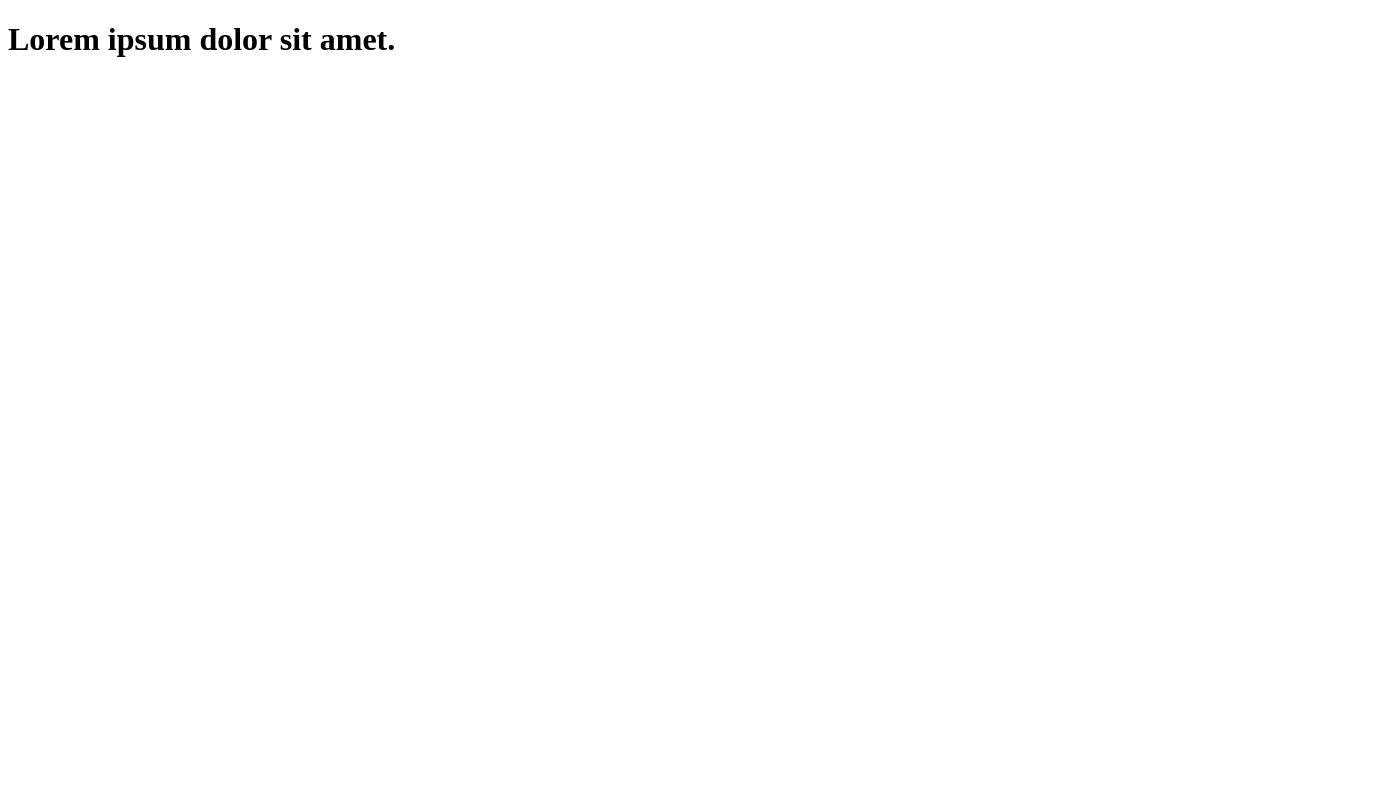
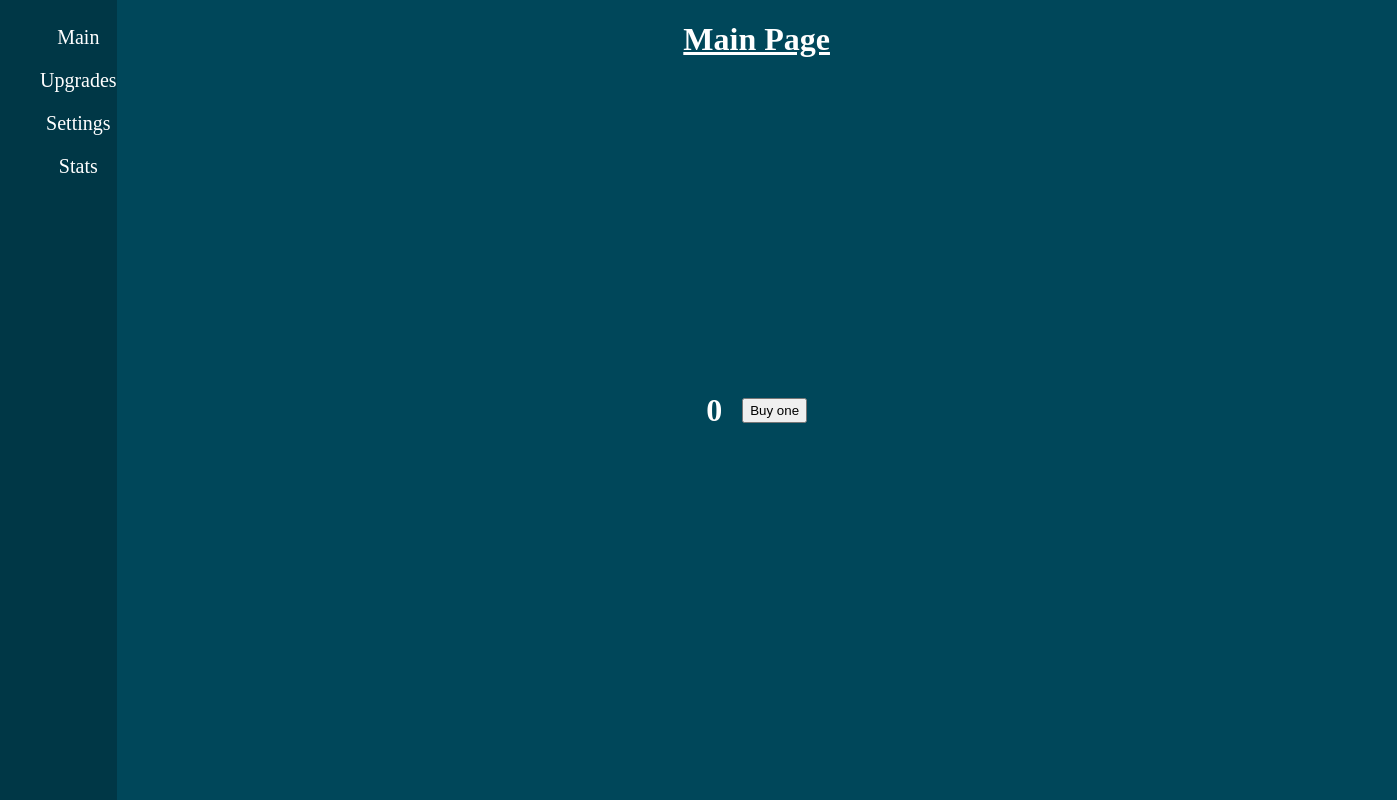
Before and after one commit to lunamason23/wisestwizard, a Vue app: page / in a window 1280 px wide. Shown: the whole page, 1397 px wide, since content can reach past the window. Built offline with nearby package versions, Linux system fonts and the light colour scheme.

Commit message:
basic layout

```diff
--- a/src/App.vue
+++ b/src/App.vue
@@ -3,5 +3,65 @@ import { RouterLink, RouterView } from 'vue-router'
 </script>
 
 <template>
-  <h1>Lorem ipsum dolor sit amet.</h1>
+    <div id="pls">
+      <nav>
+        <ul class="navLinks">
+          <RouterLink class="rl" to="/">Main</RouterLink>
+          <RouterLink class="rl" to="#">Upgrades</RouterLink>
+          <RouterLink class="rl" to="#">Settings</RouterLink>
+          <RouterLink class="rl" to="#">Stats</RouterLink>
+        </ul>
+      </nav>
+      <RouterView class="rv"></RouterView>
+    </div>
 </template>
+
+<style>
+body {
+  margin: 0px;
+}
+
+html {
+  overscroll-behavior-y: none;
+}
+</style>
+
+<style scoped>
+  #pls {
+    display: flex;
+  }
+  nav {
+    background-color: #003746;
+    margin: 0px;
+    display: flex;
+    flex-direction: column;
+    height: 100vh;
+    width: 150px;
+    z-index: 10;
+  }
+  .rl {
+    font-weight: 500;
+    font-size: 20px;
+    color: #ffffff;
+    text-decoration: none;
+
+    display: flex;
+    justify-content: center;
+    padding: 10px 0px;
+
+  }
+  .rl:hover {
+    background-color: #00475a;
+  }
+  .navlinks {
+    width: 60px;
+    list-style-type: none;
+    margin:0px;
+    padding:0px;
+  }
+  .rv {
+    display: flex;
+    align-items: right;
+    flex-direction: row;
+  }
+</style>
--- a/src/router/index.js
+++ b/src/router/index.js
@@ -1,13 +1,13 @@
 import { createRouter, createWebHistory } from 'vue-router'
-import HomeView from '../views/HomeView.vue'
+import Mana from '../views/Mana.vue'
 
 const router = createRouter({
   history: createWebHistory(import.meta.env.BASE_URL),
   routes: [
     {
       path: '/',
-      name: 'home',
-      component: HomeView,
+      name: 'mana',
+      component: Mana,
     },
   ],
 })
--- a/src/views/HomeView.vue
+++ /dev/null
@@ -1,3 +0,0 @@
-<template>
-  <h1>Lorem ipsum dolor sit amet.</h1>
-</template>
--- /dev/null
+++ b/src/views/Mana.vue
@@ -0,0 +1,42 @@
+<template>
+  <body>
+    <div class="title">
+      <h1>Main Page</h1>
+    </div>
+    <div class="managens">
+      <div class="managen1">
+        <h1>0</h1>
+        <button>Buy one</button>
+      </div>
+    </div>
+  </body>
+</template>
+
+<style scoped>
+  .title {
+    color: white;
+    text-decoration-line: underline;
+    height:20px;
+    width: 100vw;
+    text-align: center;
+  }
+  body {
+    background-color: #00475a;
+    width:100%;
+    display: block;
+    justify-content: center;
+    flex-wrap: wrap;
+  }
+  .managen1 {
+    display: flex;
+    flex-wrap: nowrap;
+    justify-content: center;
+    align-items: center;
+    color: white;
+  }
+  button {
+    height: 25px;
+    align-items: center;
+    margin-left:20px;
+  }
+</style>
```
